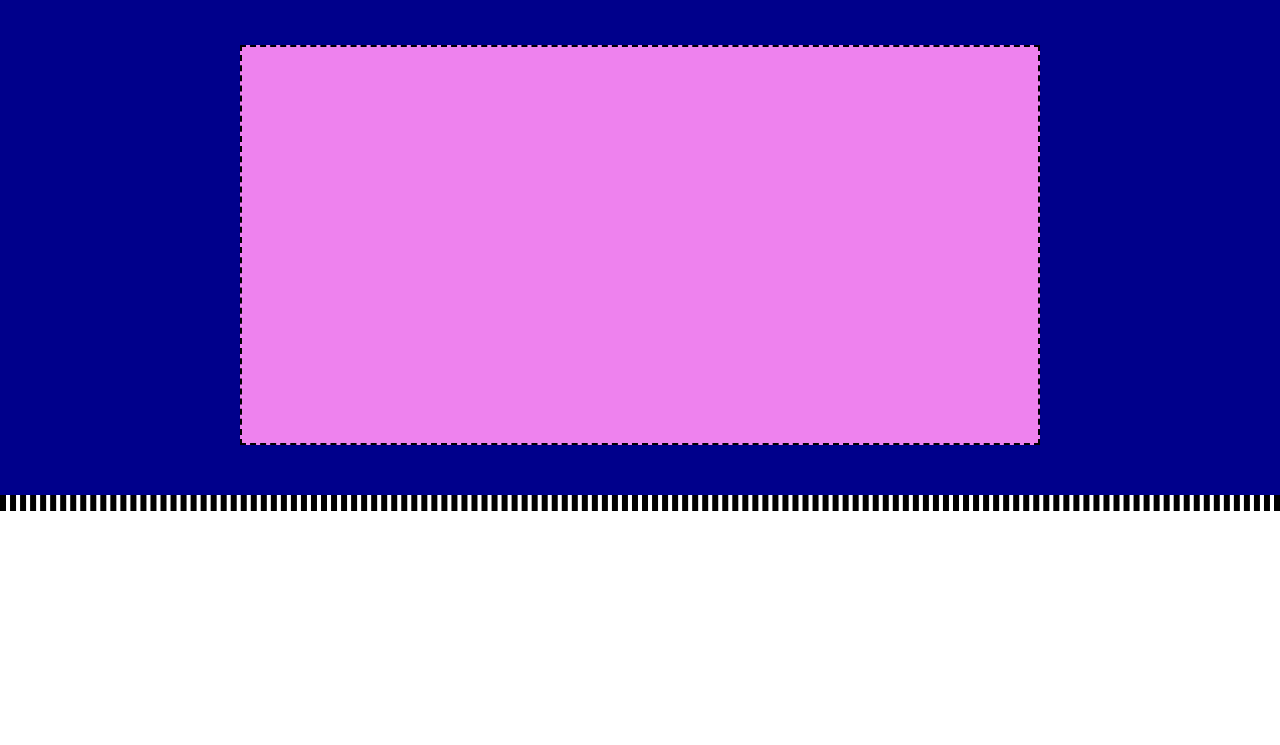
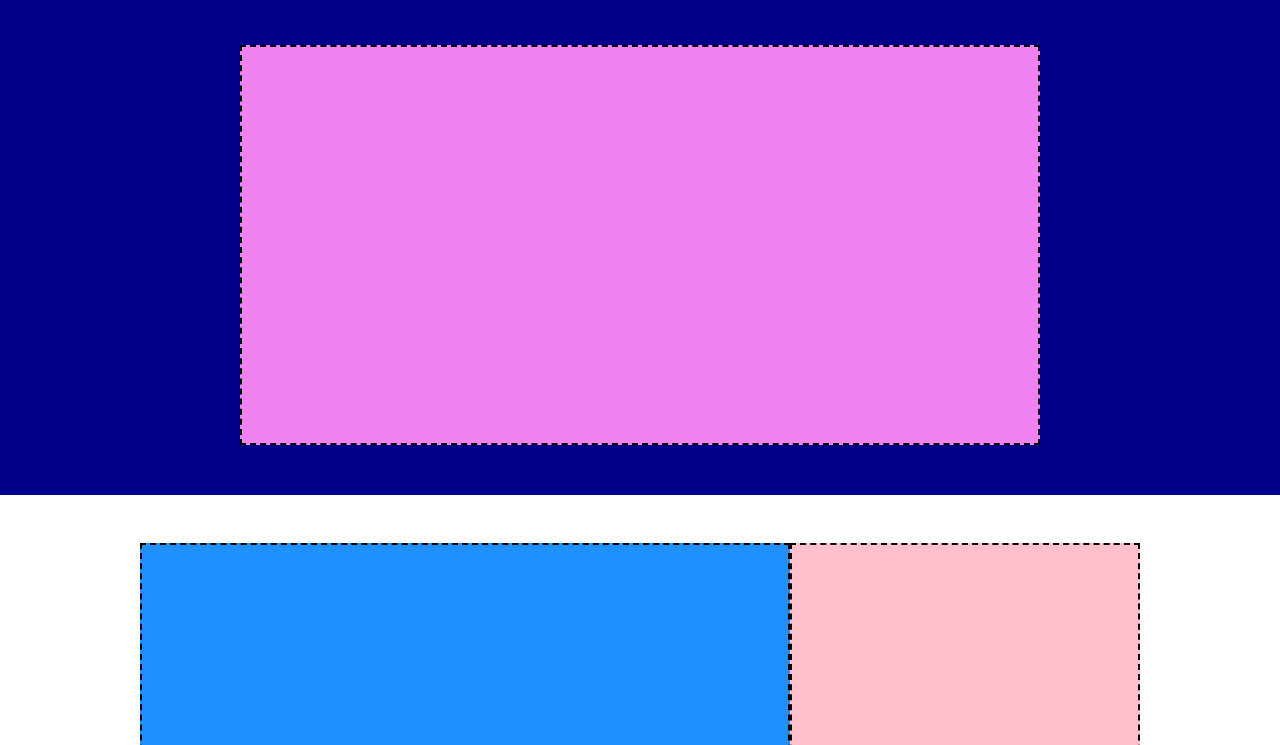
Before and after one commit to giuliacarangelo/htmlcss-struttura-discord, a plain HTML site: page index.html in a window 1280 px wide. Shown: the part 55-800 px from the top of the page. Drawn offline with Linux system fonts and the light colour scheme.

Commit message:
implemented 60-40 section

```diff
--- a/index.html
+++ b/index.html
@@ -31,7 +31,7 @@
     <section class="jumbo">
         <div class="jumbo-content"></div>
     </section>
-    <section class="sixty-forty">
+    <section class="sixty-forty flex-container">
         <div class="sixty"></div>
 
         <div class="forty"></div>
--- a/styles/style.css
+++ b/styles/style.css
@@ -72,5 +72,19 @@ ul > li {
 }
 
 .sixty-forty {
+    justify-content: center;
+    margin-top: 3rem;
+    margin-bottom: 3rem;
+}
 
+.sixty {
+    height: 500px;
+    width: 650px;
+    background-color: #1e90ff;
 }
+
+.forty {
+    height: 500px;
+    width: 350px;
+    background-color: #ffc0cb;
+}
```
